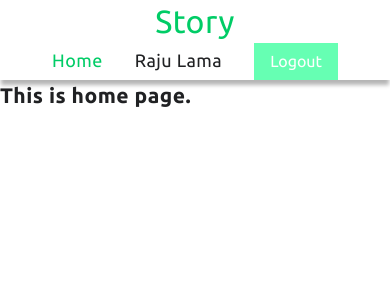
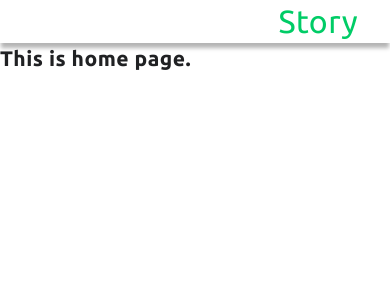
Before and after one commit to rajutamanglama63/express-session-stories, a React (Create React App) app in the folder client/: page / in a window 390 px wide. Shown: the top 300 px of the page. Built offline with nearby package versions, Linux system fonts and the light colour scheme; some icons are missing.

Commit message:
feat: hamburger menu added

```diff
--- a/client/package.json
+++ b/client/package.json
@@ -3,6 +3,7 @@
   "version": "0.1.0",
   "private": true,
   "dependencies": {
+    "@iconify/react": "^4.1.0",
     "@reduxjs/toolkit": "^1.9.3",
     "@testing-library/jest-dom": "^5.16.5",
     "@testing-library/react": "^13.4.0",
--- a/client/src/components/Navbar.js
+++ b/client/src/components/Navbar.js
@@ -1,19 +1,24 @@
-import React, { useState } from "react";
+import React from "react";
+import { Icon } from "@iconify/react";
 import { NavLink } from "react-router-dom";
 
 const Navbar = () => {
   return (
     <div className="shadow">
-      <div className="wrapper flex split-pair align-center flow-direction-tn">
+      <div className="wrapper flex split-pair align-center">
+        <Icon
+          icon="game-icons:hamburger-menu"
+          className="hamburger mob-hamburger"
+        />
         <div className="logo h2">Story</div>
-        <div className="flex split-pair align-center gap-2">
+        <div className="flex split-pair align-center gap-2 mob-nav-link">
           <NavLink to="/" className="pointer text-link font-sm">
             Home
           </NavLink>
           <NavLink to="/profile/:id" className="pointer text-link font-sm">
             Raju Lama
           </NavLink>
-          <button className="learn-btn ">Logout</button>
+          <button className="learn-btn">Logout</button>
         </div>
       </div>
     </div>
--- a/client/src/styles/scss/exception/_logo.scss
+++ b/client/src/styles/scss/exception/_logo.scss
@@ -2,7 +2,24 @@
     font-size: 2rem;
     font-family: $primary-font;
     color: $primary-color-dark;
+}
+
+img.logo {
+  height: 4rem;
+}
+
+.hamburger {
+  display: none;
+}
+
+.mob-hamburger {
+  @include breakpoint-down(small) {
+    display: flex;
   }
-  img.logo {
-    height: 4rem;
+}
+
+.mob-nav-link {
+  @include breakpoint-down(small) {
+    display: none;
   }
+}
```
Also changed, not shown: client/src/styles/scss/utility/_flex.scss (line endings or trailing spaces), 1 other file (tests, documents, lock files or other folders).
